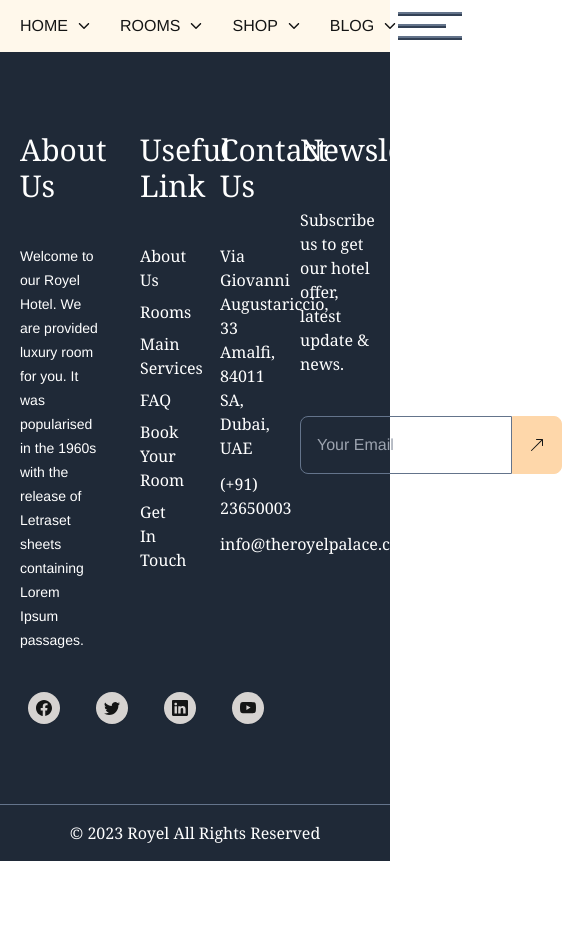
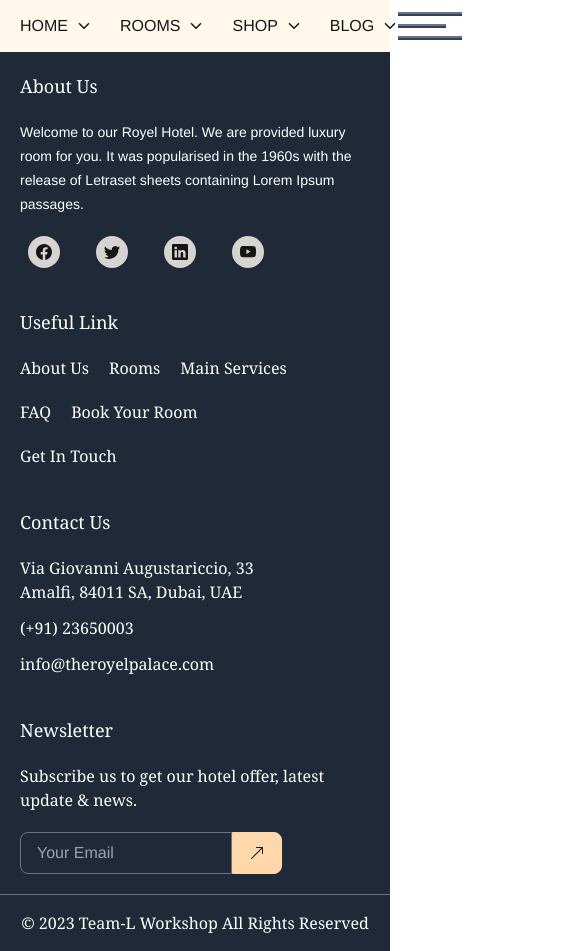
Before and after one commit to kaung222/hotel-team-l, a React (Vite) app: page / in a window 390 px wide. Shown: the whole page, 562 px wide, since content can reach past the window. Before the commit the page ends 861 px from the top, so only its background shows below. Built offline with nearby package versions, Linux system fonts and the light colour scheme; grey boxes are pictures that could not be loaded.

Commit message:
footer responsive

```diff
--- a/src/components/Home/Footer.jsx
+++ b/src/components/Home/Footer.jsx
@@ -4,9 +4,11 @@ import { Link } from "react-router-dom";
 const Footer = () => {
   return (
     <>
-      <div className=" grid grid-cols-10 gap-10 px-5 py-20 bg-gray-800 h-full border-b border-slate-500">
-        <div className=" flex flex-col col-span-3 gap-10 ">
-          <h4 className=" text-white text-3xl font-serif">About Us</h4>
+      <div className=" grid md:grid-cols-10 gap-10 px-5 py-5 md:py-20 bg-gray-800 h-full border-b border-slate-500">
+        <div className=" flex flex-col col-span-3 gap-5 md:gap-10 ">
+          <h4 className=" text-white text-lg md:text-3xl font-serif">
+            About Us
+          </h4>
           <p className=" text-white text-sm leading-6">
             Welcome to our Royel Hotel. We are provided luxury room for you. It
             was popularised in the 1960s with the release of Letraset sheets
@@ -27,9 +29,11 @@ const Footer = () => {
             </button>
           </div>
         </div>
-        <div className=" flex flex-col col-span-2 gap-10">
-          <h4 className=" text-white text-3xl font-serif">Useful Link</h4>
-          <div className=" flex flex-col gap-2">
+        <div className=" flex flex-col col-span-2 gap-5 md:gap-10">
+          <h4 className=" text-white text-lg md:text-3xl font-serif">
+            Useful Link
+          </h4>
+          <div className=" flex flex-wrap md:flex-col gap-5 md:gap-2">
             <p className=" text-white font-serif">About Us</p>
             <Link to={"/room"}>
               <p className=" text-white font-serif">Rooms</p>
@@ -42,8 +46,10 @@ const Footer = () => {
             <p className=" text-white font-serif">Get In Touch</p>
           </div>
         </div>
-        <div className=" flex flex-col col-span-2 gap-10 ">
-          <h4 className=" text-white text-3xl font-serif">Contact Us</h4>
+        <div className=" flex flex-col col-span-2 gap-5 md:gap-10 ">
+          <h4 className=" text-white text-lg md:text-3xl font-serif">
+            Contact Us
+          </h4>
           <div className=" flex flex-col gap-3">
             <p className=" text-white font-serif">
               Via Giovanni Augustariccio, 33 Amalfi, 84011 SA, Dubai, UAE
@@ -52,8 +58,10 @@ const Footer = () => {
             <p className=" text-white font-serif">info@theroyelpalace.com</p>
           </div>
         </div>
-        <div className="flex flex-col col-span-3 gap-10">
-          <h4 className=" text-white text-3xl font-serif">Newsletter</h4>
+        <div className="flex flex-col col-span-3 gap-5 md:gap-10">
+          <h4 className="text-white text-lg md:text-3xl font-serif">
+            Newsletter
+          </h4>
           <p className=" text-white font-serif">
             Subscribe us to get our hotel offer, latest update & news.
           </p>
@@ -61,10 +69,10 @@ const Footer = () => {
           <div className=" input-group">
             <input
               type="email"
-              className=" px-4 py-4 border border-slate-500 bg-transparent text-white"
+              className=" px-4 py-2 md:py-4 border border-slate-500 bg-transparent text-white"
               placeholder="Your Email"
             />
-            <button className="px-4 py-4 border border-orange-200 bg-orange-200">
+            <button className="px-4 md:py-4 border border-orange-200 bg-orange-200">
               <BsArrowUpRight />
             </button>
           </div>
@@ -72,7 +80,7 @@ const Footer = () => {
       </div>
       <div className=" px-5 py-4 bg-gray-800 h-full">
         <p className=" text-white text-center font-serif">
-          &copy; 2023 Royel All Rights Reserved
+          &copy; 2023 Team-L Workshop All Rights Reserved
         </p>
       </div>
     </>
```
